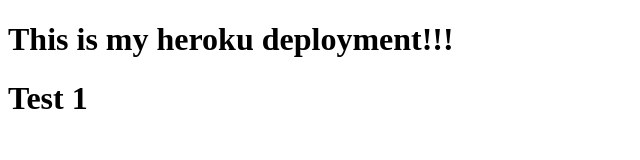
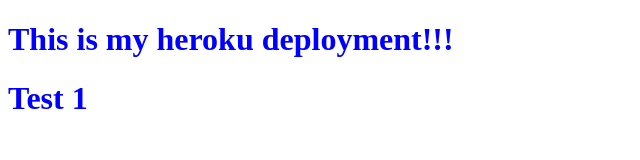
Before and after one commit to lhorsley02/f19-deployment-demo, a website: page public/index.html in a window 1280 px wide. Shown: the whole page, without its empty margins (0-640 px from the left). Drawn offline with Linux system fonts and the light colour scheme.

Commit message:
Middleware Using Direct File Path

```diff
--- a/public/index.html
+++ b/public/index.html
@@ -4,7 +4,7 @@
   <meta charset="UTF-8">
   <meta http-equiv="X-UA-Compatible" content="IE=edge">
   <meta name="viewport" content="width=device-width, initial-scale=1.0">
-  <link rel="stylesheet" href="/styles">
+  <link rel="stylesheet" href="/index.css">
   <title>Heroku Test</title>
 </head>
 <body>
--- a/server/server.js
+++ b/server/server.js
@@ -8,7 +8,7 @@
 
 //Middleware
 app.use(express.static(path.join(__dirname, "../public")));
-app.use("/styles", express.static(path.join(__dirname, "../public/index.css")));
+// app.use("/styles", express.static(path.join(__dirname, "../public/index.css")));
 
 
 // Endpoints
```
